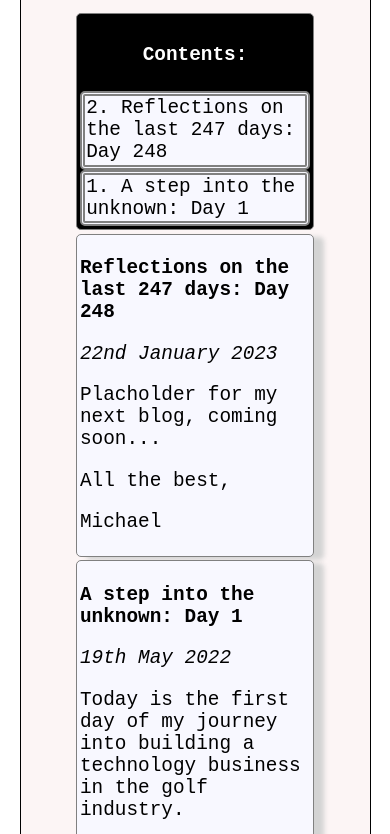
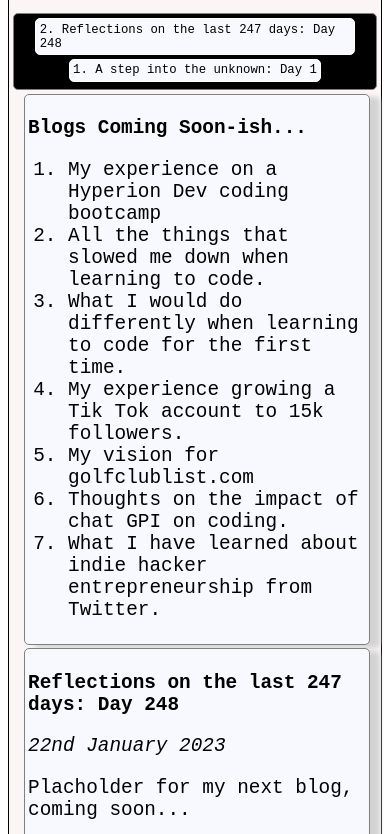
Before and after one commit to gclcodeguy/michaeltillcock.com, a plain HTML site: page myBlog.html in a window 390 px wide. Shown: the part 199-1033 px from the top of the page. Drawn offline with Linux system fonts and the light colour scheme.

Commit message:
responsive updates

```diff
--- a/myBlog.html
+++ b/myBlog.html
@@ -28,29 +28,34 @@
             <h2 class="page-header">My Blog</h2>
 
             <div class="blog-filter">
-                <h4 style="color:white">Contents:</h4>
                 <a class="blog-filter-link" href="#reflections">2. Reflections on the last 247 days: Day 248</a>
                 <a class="blog-filter-link" href="#unknown">1. A step into the unknown: Day 1</a>
             </div>
 
             <div class="container" >
+
+                <article class="blog-article" id="coming">
+                    <h3>Blogs Coming Soon-ish...</h3>
+                        <ol style="font-weight: normal;">
+                            <li>My experience on a Hyperion Dev coding bootcamp </li>
+                            <li>All the things that slowed me down when learning to code.</li>
+                            <li>What I would do differently when learning to code for the first time.</li>
+                            <li>My experience growing a Tik Tok account to 15k followers.</li>
+                            <li>My vision for golfclublist.com</li>
+                            <li>Thoughts on the impact of chat GPI on coding.</li>
+                            <li>What I have learned about indie hacker entrepreneurship from Twitter.</li>
+                        </ol>
+                </article>
+
                 <article class="blog-article" id="reflections">
                     <h3>Reflections on the last 247 days: Day 248</h3>
                     <p><em>22nd January 2023</em></p>
-
                         <p>Placholder for my next blog, coming soon...</p>
-
-
-
-                        <p>All the best,</p>
-
-                        <p>Michael</p>
-
                 </article>
 
                 <article class="blog-article" id="unknown">
                     <h3>A step into the unknown: Day 1</h3>
-                    <p><em>19th May 2022</em></p>
+                        <p><em>19th May 2022</em></p>
 
                         <p>Today is the first day of my journey into building a technology business in the golf industry.</p>
 
--- a/styles.css
+++ b/styles.css
@@ -222,7 +222,7 @@ input[type=submit]:hover {
   align-content: center;
 }
 .blog-article {
-  width:70%;
+  width:96%;
   margin: auto;
   border:0.5px gray solid;
   padding:1%;
@@ -248,11 +248,14 @@ input[type=submit]:hover {
   margin-bottom: 1%;
 }
 .blog-filter-link {
-  border:5px gray double;
-  padding:0.5%;
+  border:0.5px white solid;
+  padding:1%;
+  margin-bottom: 1%;
   border-radius: 5px;
   background-color: ghostwhite;
   color: black !important;
+  font-size: 0.8rem;
+  cursor: pointer;
 }
 /* MEDIA RULES BEGIN */
 /* CSS rules for screens with width less than 320px go here */
@@ -329,12 +332,18 @@ main {
 }
 .blog-article, .blog-filter {
   width:100%;
+  font-size: 0.7rem;
+}
+.blog-filter-link {
+  font-size: 0.7rem;
+  max-width: 80%;
+  min-height: 55%;
 }
 }
 /* CSS rules for screens with width less than 321-650px*/
 @media only screen and (min-width: 320px) and (max-width: 650px)  {
   .div-column {
-    width:90vw;
+    width:96vw;
   }
   nav ul {
     margin:0;
@@ -392,9 +401,22 @@ main {
   .tiktok, .testimonials {
     display: none;
 }
+.container {
+  width:100%;
+  padding:0% 2% 0% 3%;
+}
+.blog-article, .blog-filter {
+  width:100%;
+  font-size: 0.7rem;
+}
+.blog-filter-link {
+  font-size: 0.7rem;
+  max-width: 90%;
+  min-height: 55%;
+}
 }
 /* CSS rules for screens with width 651-1080px */
-@media only screen and (min-width: 650px) and (max-width: 1080px)  {
+@media only screen and (min-width: 650px) and (max-width: 1300px)  {
 .div-column {
   width:90vw;
   }
@@ -411,4 +433,17 @@ nav ul {
   width:20%;
   font-size: 0.9rem;
   }
+  .container {
+    width:100%;
+    padding:0% 2% 0% 3%;
+  }
+  .blog-article, .blog-filter {
+    width:100%;
+    font-size: 0.7rem;
+  }
+  .blog-filter-link {
+    font-size: 0.7rem;
+    max-width: 90%;
+    min-height: 55%;
+  }
 }
```
Also changed, not shown: contactMe.html (+3 -2 lines), index.html (+1 -1 lines), src/contactme.jpeg (added).
